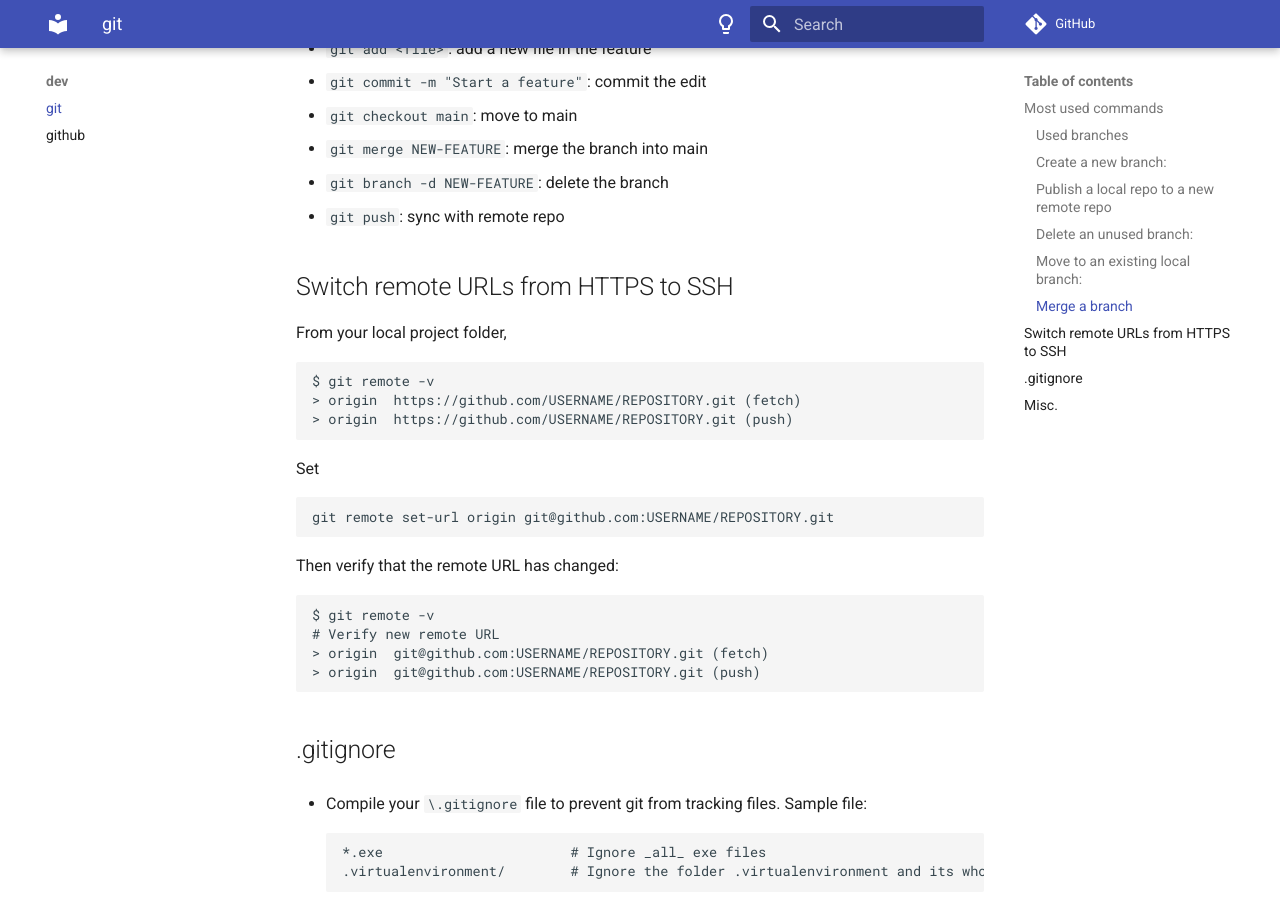
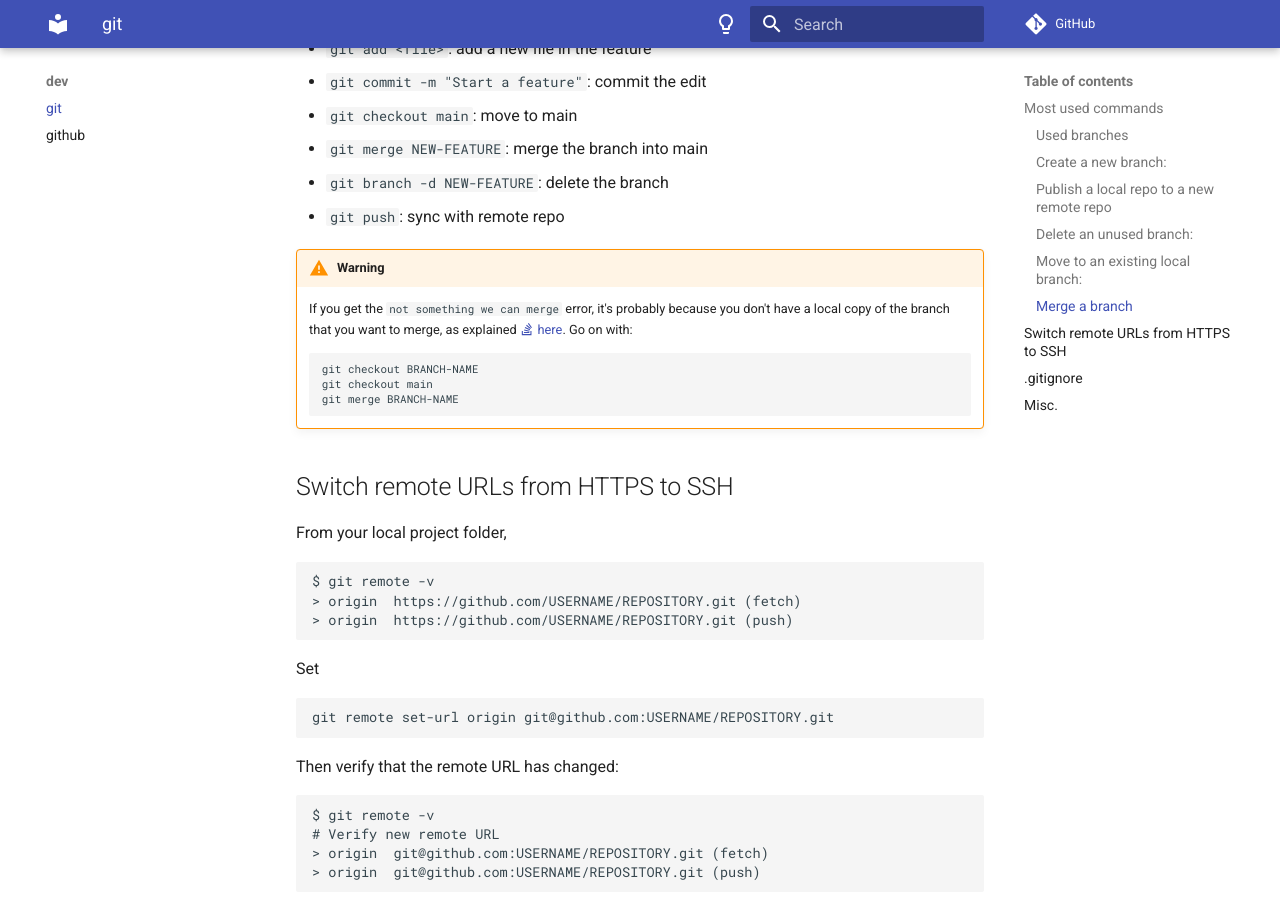
Before and after one commit to sannae/the-notebook, an MkDocs documentation site: the page built from docs/dev/git.md, in a window 1280 px wide and 900 px high, scrolled down 1811 px. Built offline with MkDocs 1.6.1 and Material for MkDocs 9.7.7, drawn with Linux system fonts in a browser that asks for light colours; emoji names are drawn with the system emoji font; comment, search, counter and statistics services are not loaded.

Commit message:
added notes about the not-something-we-can-merge error

````diff
--- a/docs/dev/git.md
+++ b/docs/dev/git.md
@@ -60,6 +60,14 @@ Sample procedure:
 * `git branch -d NEW-FEATURE`: delete the branch
 * `git push`: sync with remote repo
 
+!!! warning
+	If you get the `not something we can merge` error, it's probably because you don't have a local copy of the branch that you want to merge, as explained [:material-stack-overflow: here](https://stackoverflow.com/questions/16862933/how-to-resolve-gits-not-something-we-can-merge-error). Go on with:
+	```
+	git checkout BRANCH-NAME
+	git checkout main
+	git merge BRANCH-NAME
+	```
+
 ## Switch remote URLs from HTTPS to SSH
 
 From your local project folder,
````
